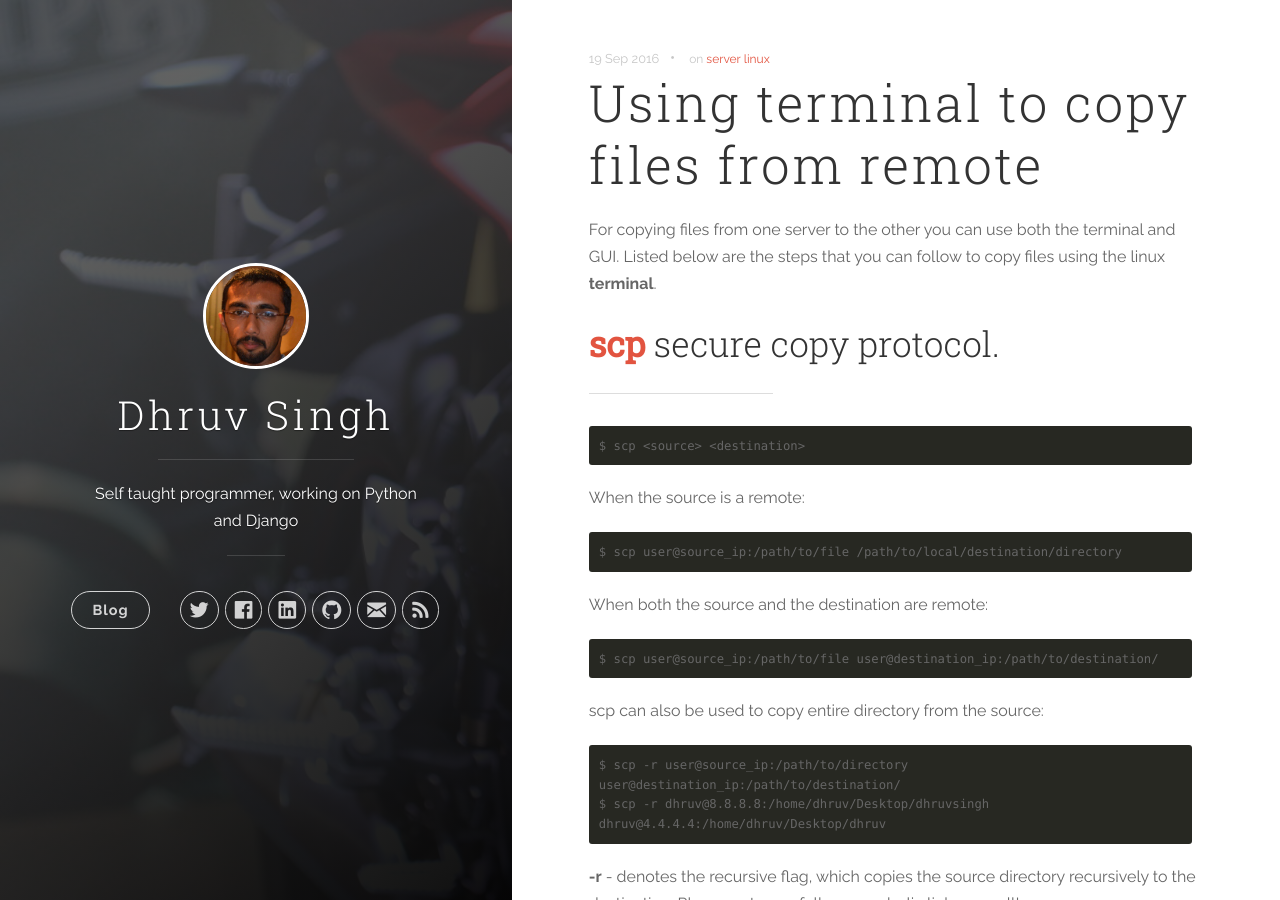
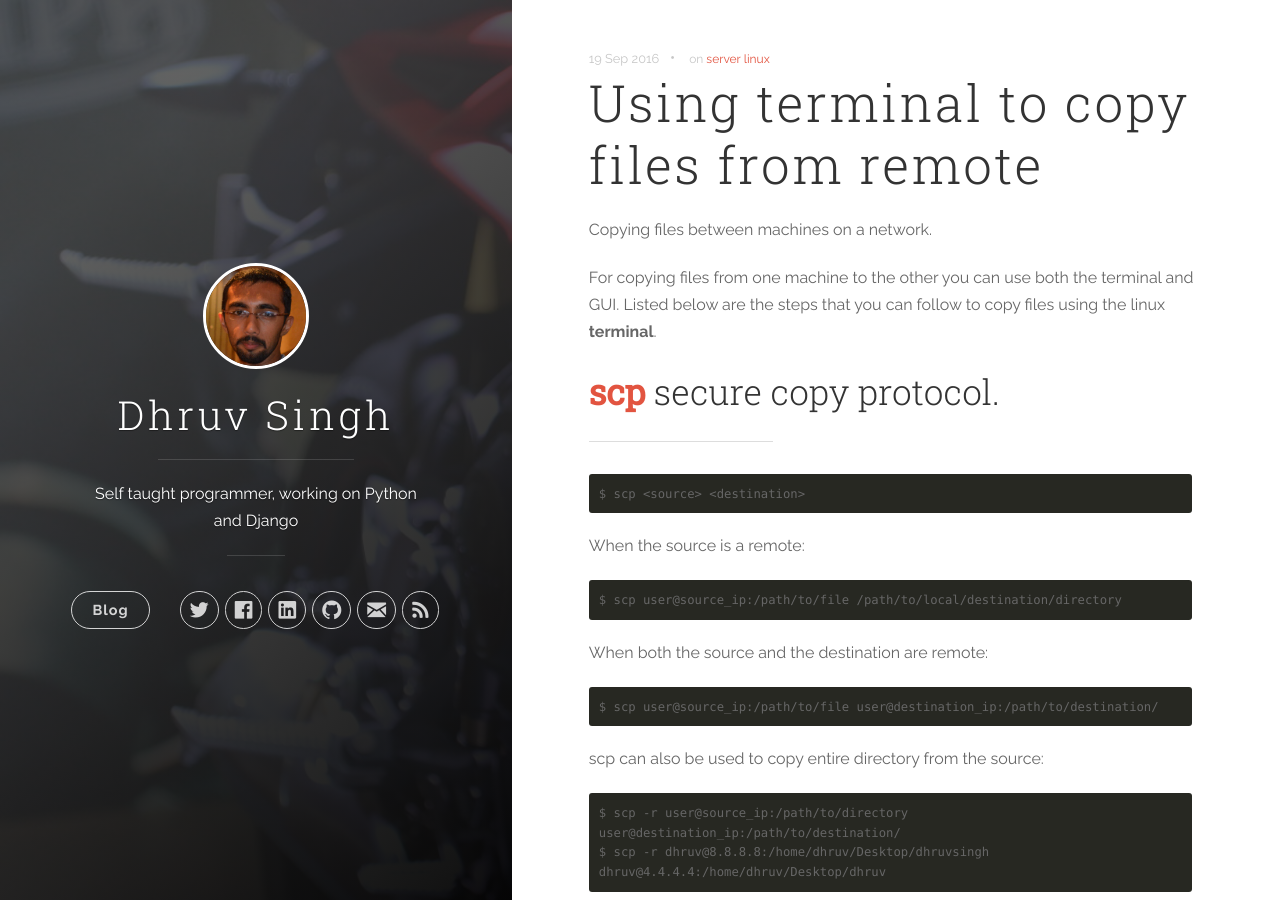
Before and after one commit to dhruvsingh/dhruvsingh.github.io, a Jekyll site: the page built from _posts/2016-09-18-copying-files-machine-to-machine.markdown, in a window 1280 px wide and 900 px high. Built offline with Jekyll 4.4.1, drawn with Linux system fonts in a browser that asks for light colours; nearby versions of some CDN libraries; comment, search, counter and statistics services are not loaded.

Commit message:
Improve scp post

```diff
--- a/_posts/2016-09-18-copying-files-machine-to-machine.markdown
+++ b/_posts/2016-09-18-copying-files-machine-to-machine.markdown
@@ -4,7 +4,9 @@ date:  2016-09-19
 categories: [linux]
 tags: [server, linux]
 ---
-For copying files from one server to the other you can use both the terminal and GUI. Listed below are the steps that you can follow to copy files using the linux **terminal**.
+Copying files between machines on a network.
+
+For copying files from one machine to the other you can use both the terminal and GUI. Listed below are the steps that you can follow to copy files using the linux **terminal**.
 
 ## [**scp**](http://man7.org/linux/man-pages/man1/scp.1.html) secure copy protocol.
 --------
```
